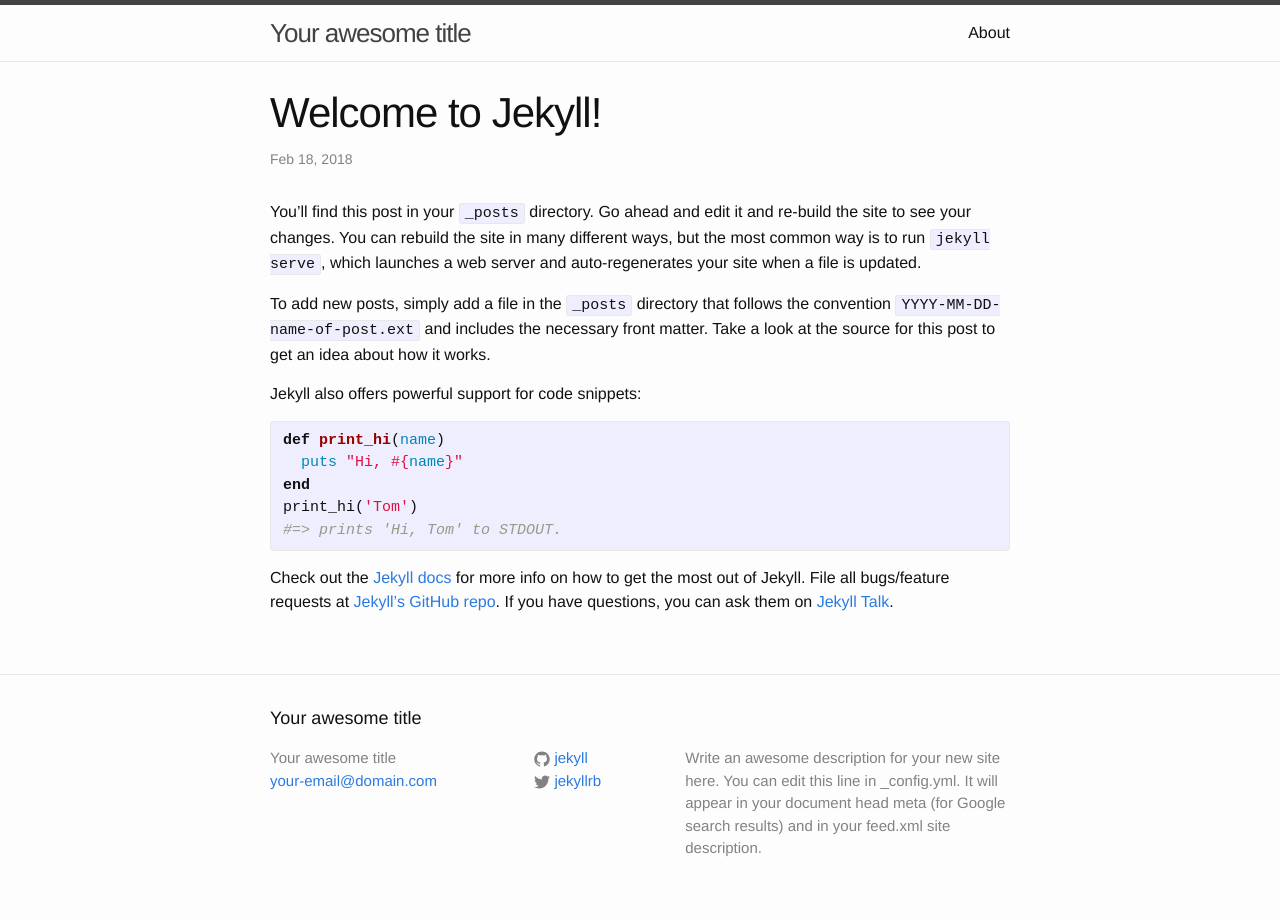
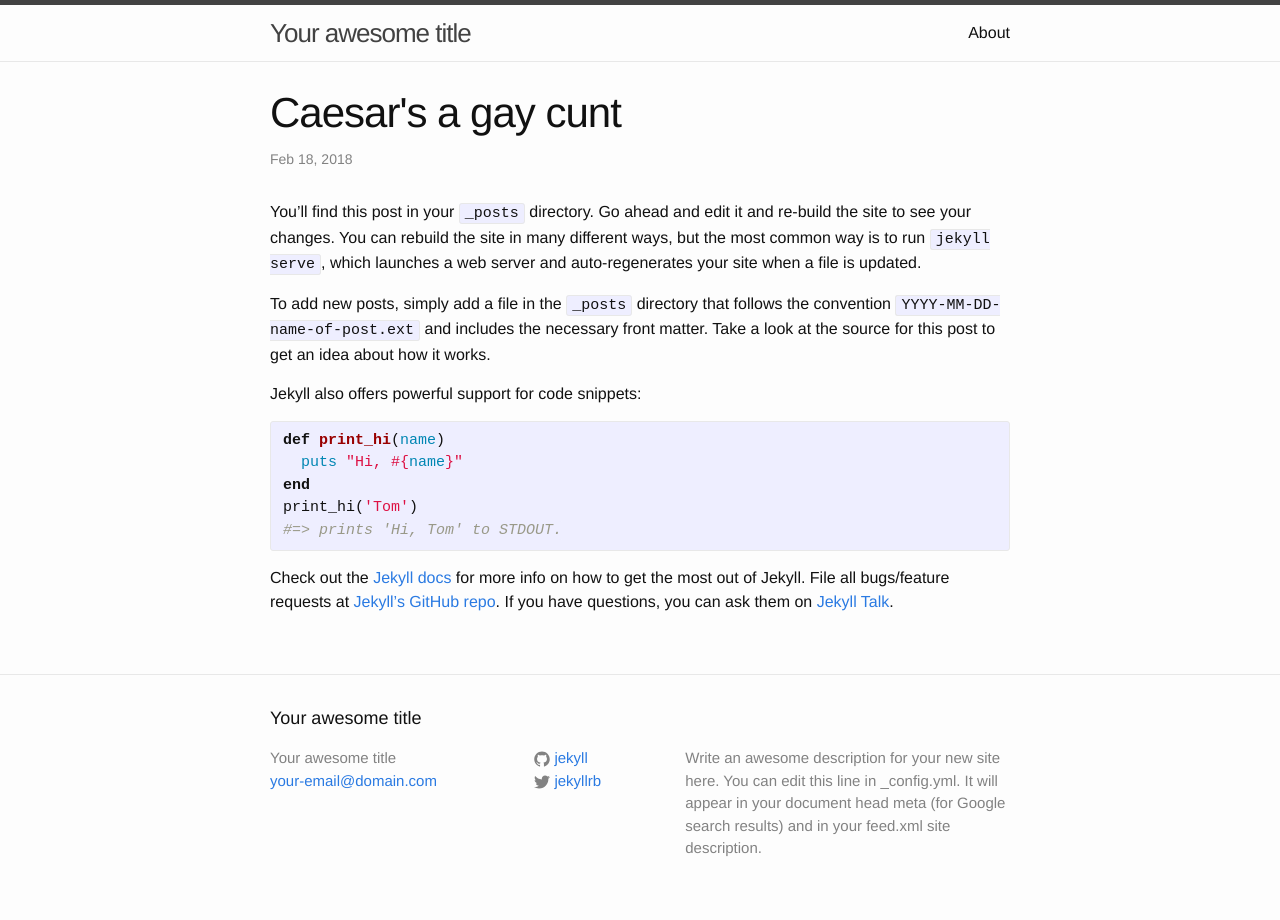
Before and after one commit to darkskyz/darkskyz.github.io, a Jekyll site: the page built from _posts/2018-02-18-welcome-to-jekyll.markdown, in a window 1280 px wide. Built offline with Jekyll 4.4.1, drawn with Linux system fonts in a browser that asks for light colours.

Commit message:
Update 2018-02-18-welcome-to-jekyll.markdown

```diff
--- a/_posts/2018-02-18-welcome-to-jekyll.markdown
+++ b/_posts/2018-02-18-welcome-to-jekyll.markdown
@@ -1,6 +1,6 @@
 ---
 layout: post
-title:  "Welcome to Jekyll!"
+title:  "Caesar's a gay cunt"
 date:   2018-02-18 04:04:14 +0000
 categories: jekyll update
 ---
```
